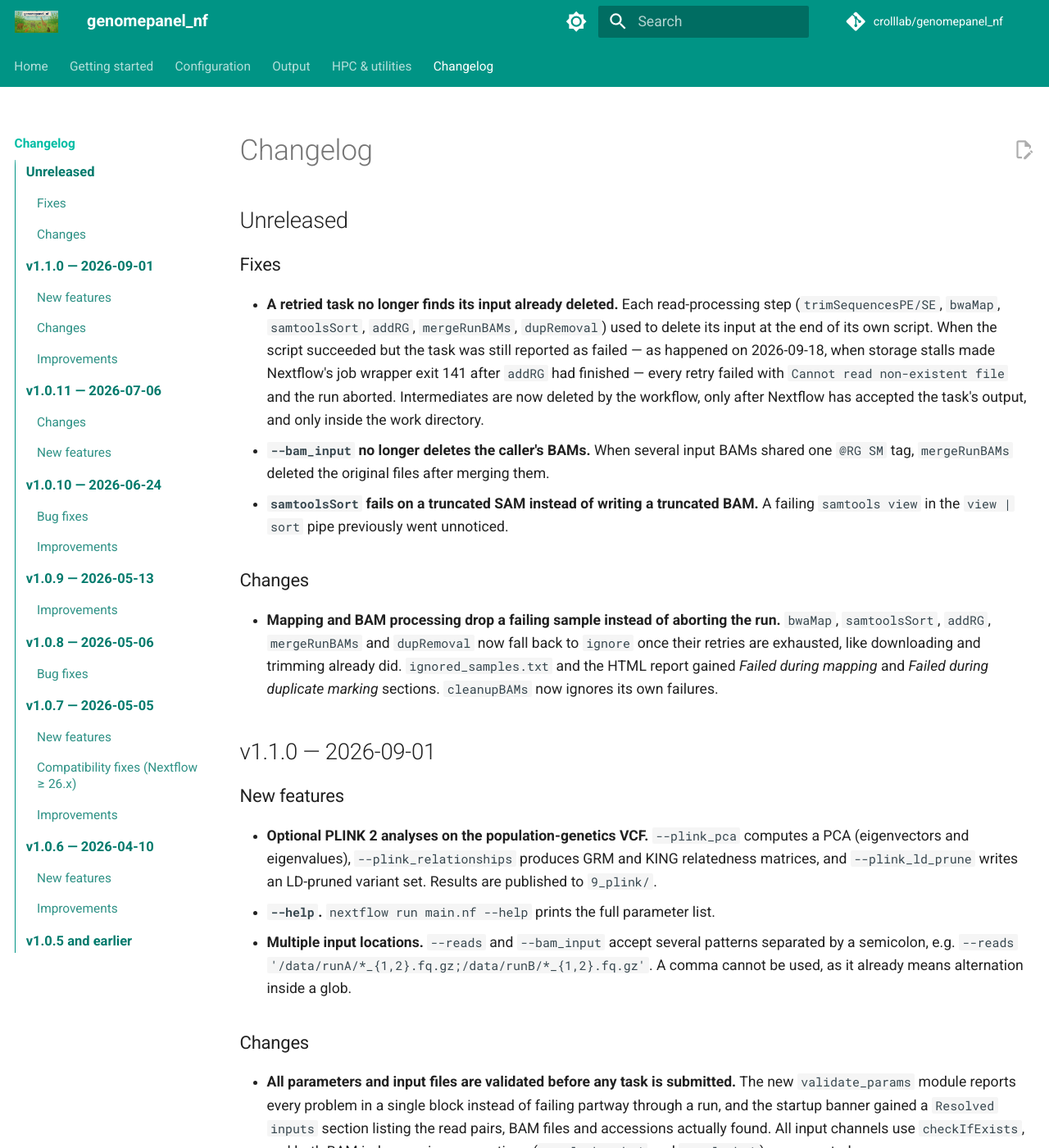
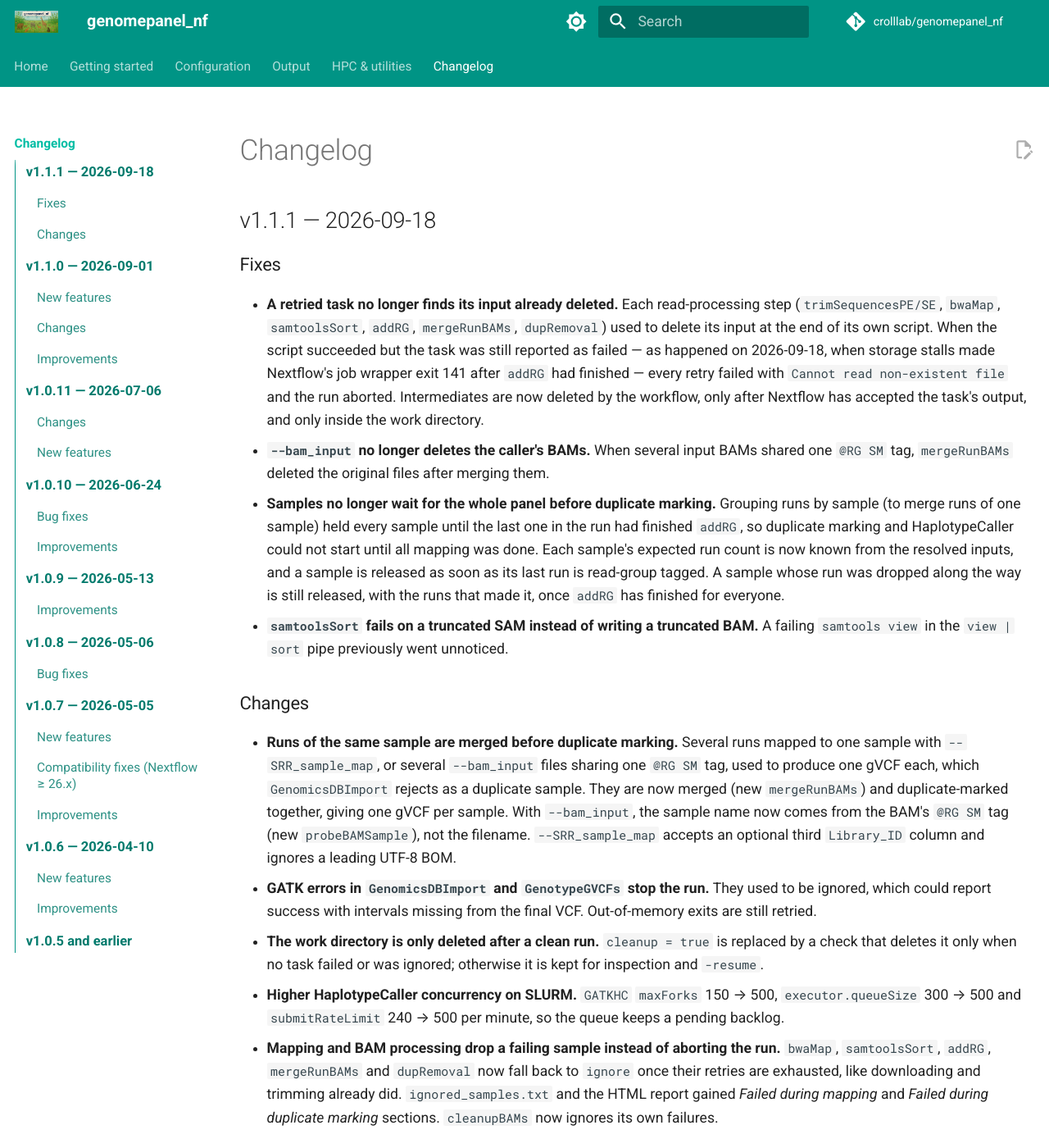
Before and after one commit to crolllab/genomepanel_nf, an MkDocs documentation site: the page built from docs/changelog.md, in a window 1280 px wide and 1400 px high. Shown: the whole window at 82% size. Built offline with MkDocs 1.6.1 and Material for MkDocs 9.7.7, drawn with Linux system fonts in a browser that asks for light colours; comment, search, counter and statistics services are not loaded; the version menu is left out.

Commit message:
Release v1.1.1
Also releases each sample as soon as its own runs are read-group tagged:
addRG output was grouped by sample with an unsized groupTuple, which
holds every group until the whole channel closes, so duplicate marking
and HaplotypeCaller could not start until the last sample in the panel
had been mapped. The expected run count per sample is known from the
resolved inputs (SRAresolve + local read pairs, through
--SRR_sample_map), so each group is keyed with its size via groupKey;
remainder: true still releases a sample whose run was dropped, with the
runs that made it, once addRG has finished for everyone.

Verified on the E. coli example with one addRG run slowed by 3 min
(other samples reached dupRemoval and GATKHC before it finished) and one
run of a two-run sample failing every attempt (its sample was released
with the remaining run and called; the run is listed in
ignored_samples.txt).

```diff
--- a/docs/changelog.md
+++ b/docs/changelog.md
@@ -1,16 +1,23 @@
 # Changelog
 
-## Unreleased
+## v1.1.1 — 2026-09-18
 
 ### Fixes
 
 - **A retried task no longer finds its input already deleted.** Each read-processing step (`trimSequencesPE/SE`, `bwaMap`, `samtoolsSort`, `addRG`, `mergeRunBAMs`, `dupRemoval`) used to delete its input at the end of its own script. When the script succeeded but the task was still reported as failed — as happened on 2026-09-18, when storage stalls made Nextflow's job wrapper exit 141 after `addRG` had finished — every retry failed with `Cannot read non-existent file` and the run aborted. Intermediates are now deleted by the workflow, only after Nextflow has accepted the task's output, and only inside the work directory.
 - **`--bam_input` no longer deletes the caller's BAMs.** When several input BAMs shared one `@RG SM` tag, `mergeRunBAMs` deleted the original files after merging them.
+- **Samples no longer wait for the whole panel before duplicate marking.** Grouping runs by sample (to merge runs of one sample) held every sample until the last one in the run had finished `addRG`, so duplicate marking and HaplotypeCaller could not start until all mapping was done. Each sample's expected run count is now known from the resolved inputs, and a sample is released as soon as its last run is read-group tagged. A sample whose run was dropped along the way is still released, with the runs that made it, once `addRG` has finished for everyone.
 - **`samtoolsSort` fails on a truncated SAM instead of writing a truncated BAM.** A failing `samtools view` in the `view | sort` pipe previously went unnoticed.
 
 ### Changes
 
+- **Runs of the same sample are merged before duplicate marking.** Several runs mapped to one sample with `--SRR_sample_map`, or several `--bam_input` files sharing one `@RG SM` tag, used to produce one gVCF each, which `GenomicsDBImport` rejects as a duplicate sample. They are now merged (new `mergeRunBAMs`) and duplicate-marked together, giving one gVCF per sample. With `--bam_input`, the sample name now comes from the BAM's `@RG SM` tag (new `probeBAMSample`), not the filename. `--SRR_sample_map` accepts an optional third `Library_ID` column and ignores a leading UTF-8 BOM.
+- **GATK errors in `GenomicsDBImport` and `GenotypeGVCFs` stop the run.** They used to be ignored, which could report success with intervals missing from the final VCF. Out-of-memory exits are still retried.
+- **The work directory is only deleted after a clean run.** `cleanup = true` is replaced by a check that deletes it only when no task failed or was ignored; otherwise it is kept for inspection and `-resume`.
+- **Higher HaplotypeCaller concurrency on SLURM.** `GATKHC` `maxForks` 150 → 500, `executor.queueSize` 300 → 500 and `submitRateLimit` 240 → 500 per minute, so the queue keeps a pending backlog.
 - **Mapping and BAM processing drop a failing sample instead of aborting the run.** `bwaMap`, `samtoolsSort`, `addRG`, `mergeRunBAMs` and `dupRemoval` now fall back to `ignore` once their retries are exhausted, like downloading and trimming already did. `ignored_samples.txt` and the HTML report gained *Failed during mapping* and *Failed during duplicate marking* sections. `cleanupBAMs` now ignores its own failures.
+
+---
 
 ## v1.1.0 — 2026-09-01
 
```
Also changed, not shown: docs/index.md (+7 -0 lines), 3 other files.
